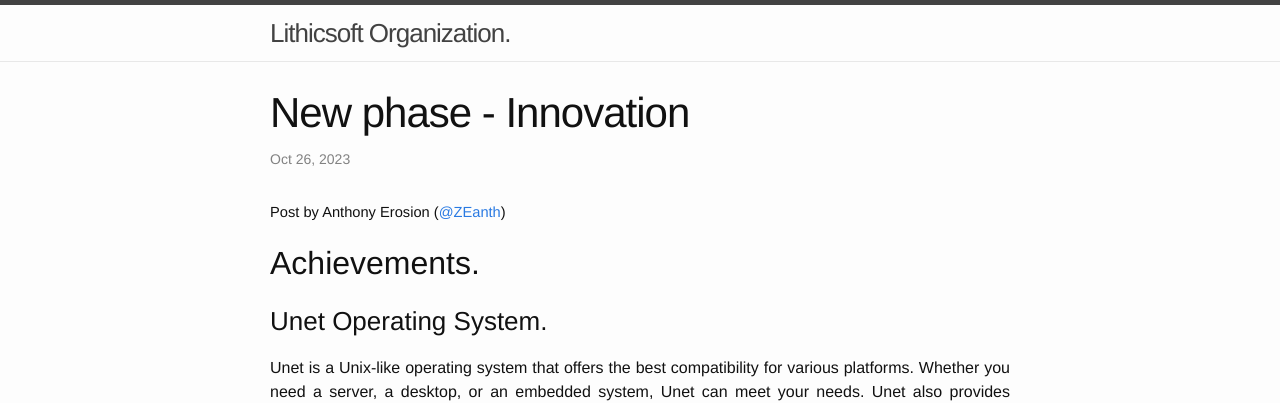
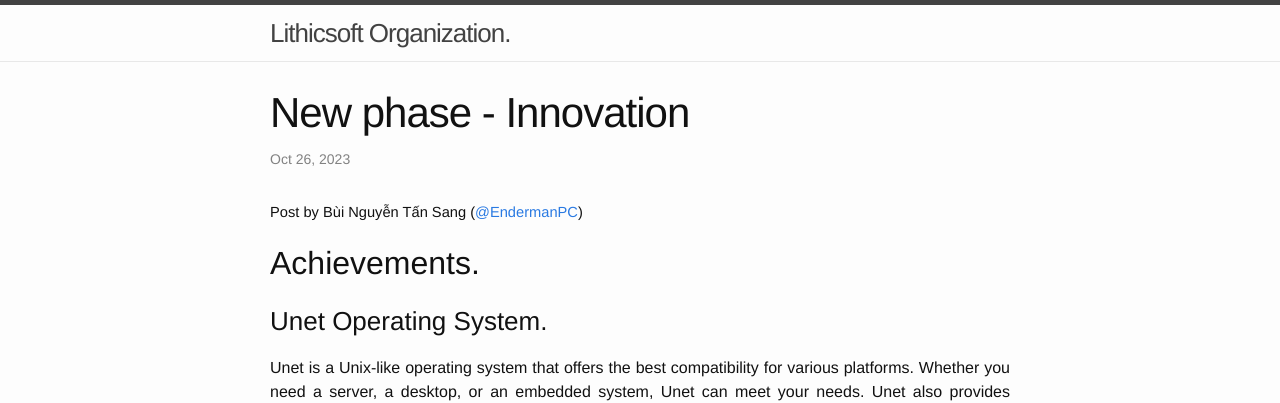
Before and after one commit to Lithicsoft/lithicsoft.github.io, a Jekyll site: the page built from _posts/2023-10-26-new-phase-innovation.markdown, in a window 1280 px wide. Shown: the top 403 px of the page. Built offline with Jekyll 4.4.1, drawn with Linux system fonts in a browser that asks for light colours.

Commit message:
Update 2023-10-26-new-phase-innovation.markdown

```diff
--- a/_posts/2023-10-26-new-phase-innovation.markdown
+++ b/_posts/2023-10-26-new-phase-innovation.markdown
@@ -3,8 +3,8 @@
 title:  New phase - Innovation
 excerpt: Lithicsoft is undergoing a complete overhaul and innovation in its new phase. We have evaluated our progress since 2019 and set new objectives for the future.
 ---
-<span style="font-size: 11pt;">Post by Anthony Erosion
-([@ZEanth](https://github.com/EndermanPC))
+<span style="font-size: 11pt;">Post by Bùi Nguyễn Tấn Sang
+([@EndermanPC](https://github.com/EndermanPC))
 </span>
 
 ## Achievements.
```
